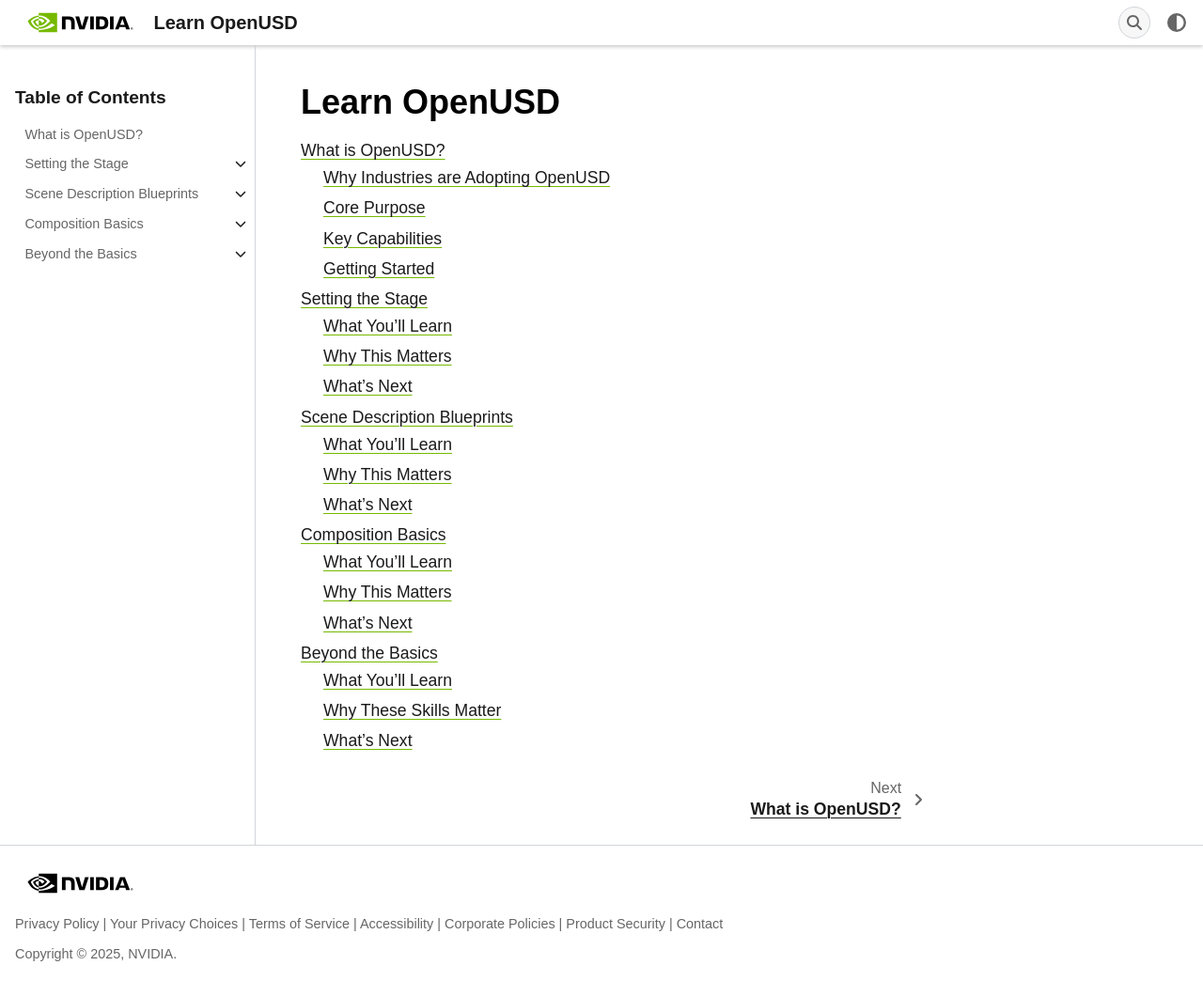
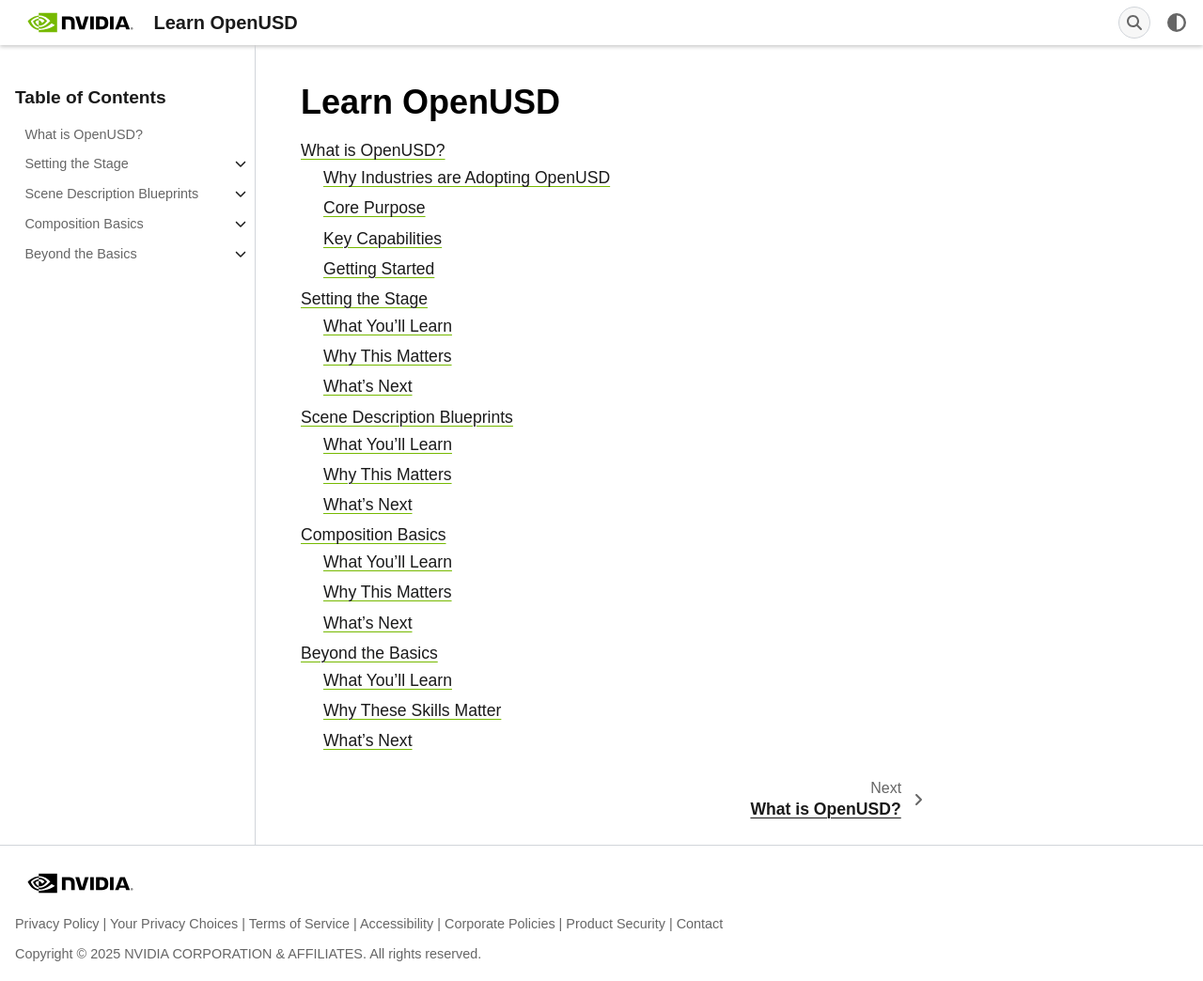
Before and after one commit to NVIDIA-Omniverse/LearnOpenUSD, a Sphinx documentation site: the page built from docs/source/index.rst, in a window 1280 px wide and 1044 px high. Shown: the whole window at 94% size. Built offline with Sphinx 7.4.7, drawn with Linux system fonts in a browser that asks for light colours; some web fonts are replaced.

```diff
--- a/docs/source/conf.py
+++ b/docs/source/conf.py
@@ -9,10 +9,12 @@
 # -- Project information -----------------------------------------------------
 # https://www.sphinx-doc.org/en/master/usage/configuration.html#project-information
 
+import importlib.metadata
+
 project = 'Learn OpenUSD'
-copyright = '2025, NVIDIA'
+copyright = '2025 NVIDIA CORPORATION & AFFILIATES. All rights reserved'
 author = 'NVIDIA'
-release = '1.0.6'
+release = importlib.metadata.version("lousd")
 
 # -- General configuration ---------------------------------------------------
 # https://www.sphinx-doc.org/en/master/usage/configuration.html#general-configuration
--- a/pyproject.toml
+++ b/pyproject.toml
@@ -1,6 +1,6 @@
 [project]
 name = "lousd"
-version = "1.0.6"
+version = "1.0.7"
 description = "Learn OpenUSD sphinx-based website and tools."
 readme = "README.md"
 requires-python = ">=3.12"
```
Also changed, not shown: 2 other files.
